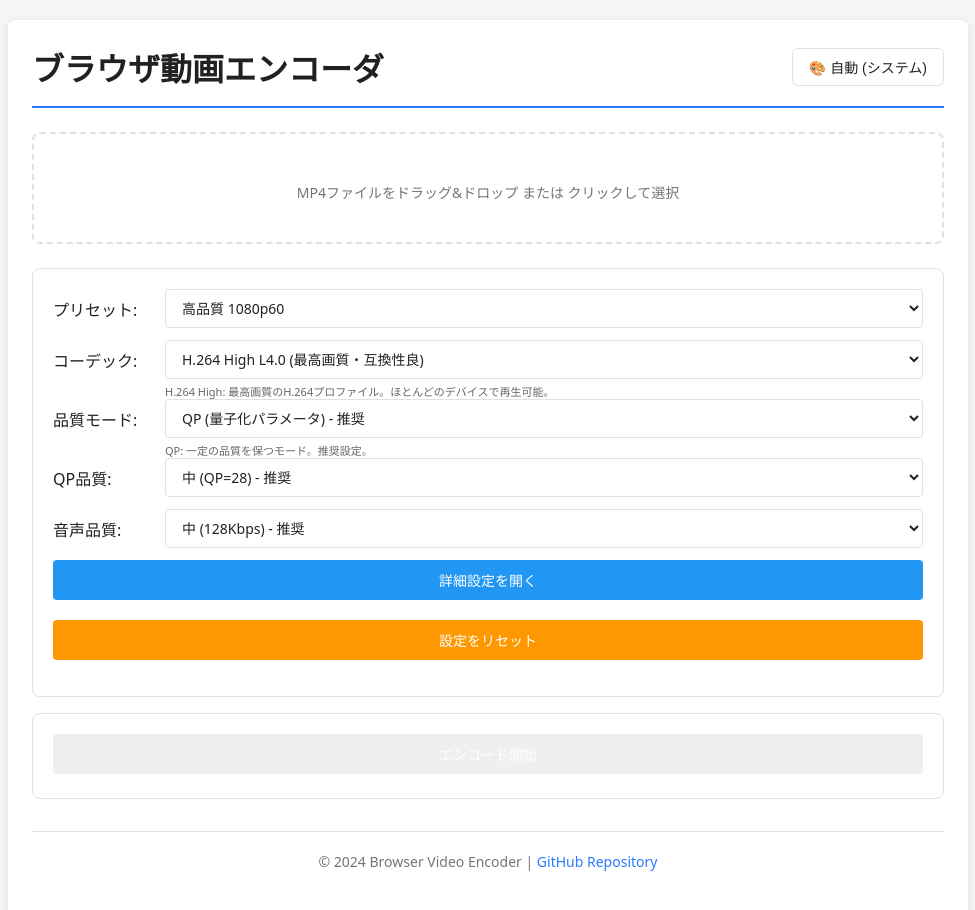
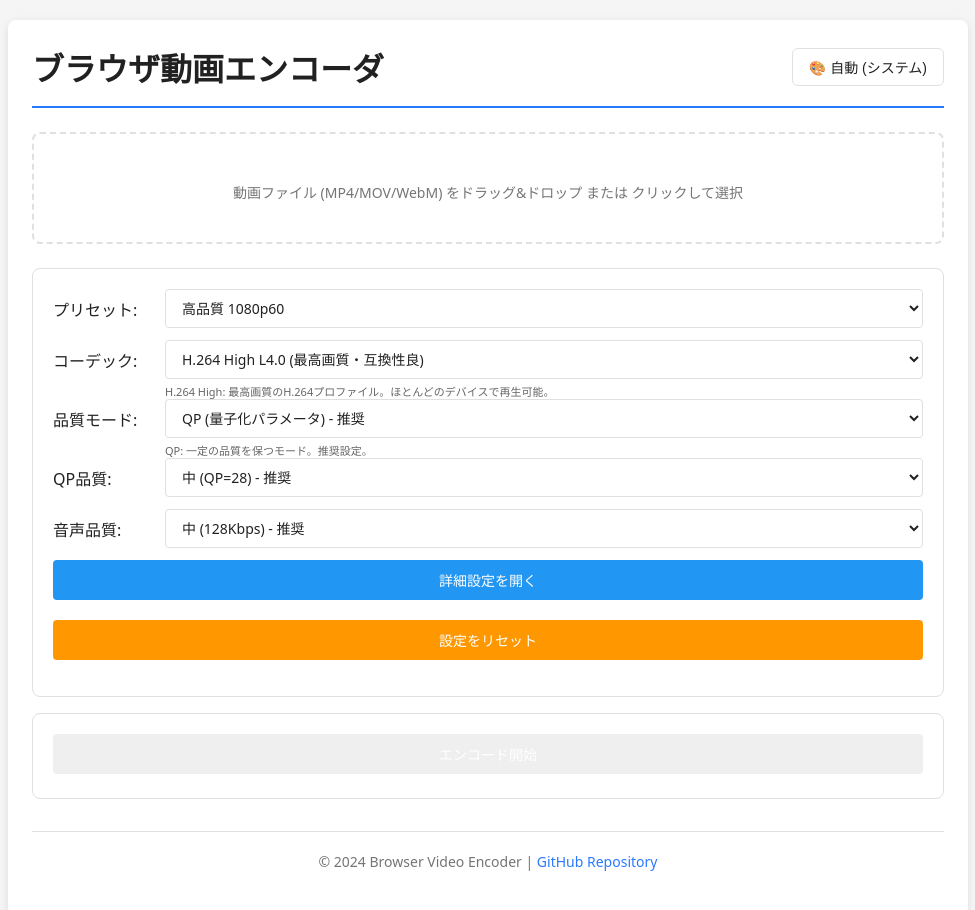
Before and after one commit to Shimamura-Kouki/2nd_IT-Project_BrowserVideoEncoding, a Svelte app in the folder video-encoder-app/frontend/: page / in a window 1280 px wide. Shown: the top 910 px of the page, without its empty margins (152-1127 px from the left). Built offline with nearby package versions, Linux system fonts and the light colour scheme.

Commit message:
Add MOV and WebM to file input accept types
Co-authored-by: Shimamura-Kouki <167506912+Shimamura-Kouki@users.noreply.github.com>

```diff
--- a/video-encoder-app/frontend/src/App.svelte
+++ b/video-encoder-app/frontend/src/App.svelte
@@ -1183,8 +1183,8 @@
   {/if}
 
   <div class="dropzone" on:click={() => document.getElementById('fileInput')?.click()}>
-    <input type="file" id="fileInput" accept="video/mp4" on:change={pickFile} />
-    <p>MP4ファイルをドラッグ&ドロップ または クリックして選択</p>
+    <input type="file" id="fileInput" accept="video/mp4,video/quicktime,video/webm" on:change={pickFile} />
+    <p>動画ファイル (MP4/MOV/WebM) をドラッグ&ドロップ または クリックして選択</p>
   </div>
 
   {#if file}
```
